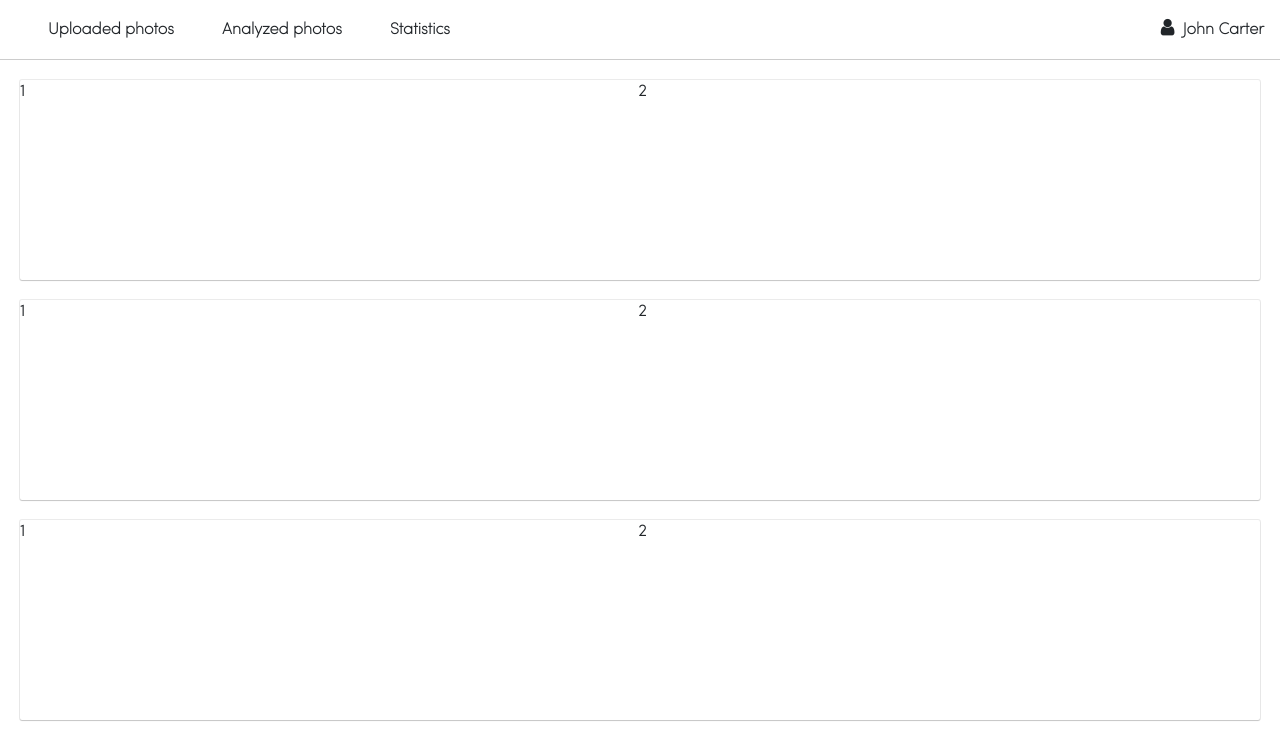
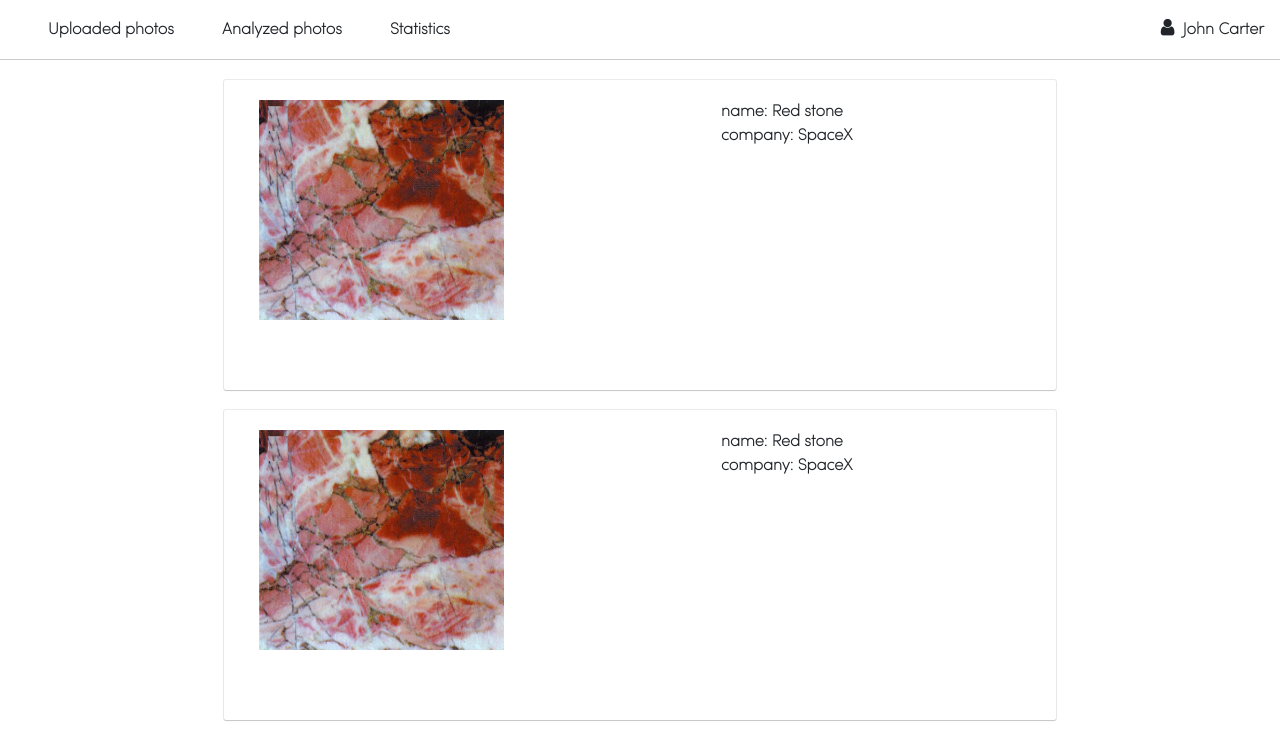
Before and after one commit to ValeriyBilyk/DefectRecognition, an Angular app: page /main/uploadedPhotos in a window 1280 px wide. Shown: the top 738 px of the page. Built offline with nearby package versions, Linux system fonts and the light colour scheme.

Commit message:
adjust layout, list photo item

```diff
--- a/src/app/app.component.scss
+++ b/src/app/app.component.scss
@@ -1,3 +1,3 @@
 .dr-wrapper {
-  min-width: 750px;
+  min-width: 900px;
 }
--- a/src/app/main-page/main-page.component.scss
+++ b/src/app/main-page/main-page.component.scss
@@ -11,10 +11,10 @@ ul {
 .dr-navigation {
   width: 100%;
   height: 60px;
+  min-width: 600px;
   border-bottom: 1px solid $dr-border-color;
   position: fixed;
   top: 0;
-  left: 0;
   z-index: 99999;
   background-color: #fff;
 }
@@ -24,6 +24,6 @@ ul {
 }
 
 .dr-content {
-  padding: 60px 20px 20px;
+  padding: 60px 0 20px;
   position: relative;
 }
--- a/src/app/shared/list-photo-item/list-photo-item.component.html
+++ b/src/app/shared/list-photo-item/list-photo-item.component.html
@@ -1,4 +1,9 @@
-<div class="d-flex dr-photo-list-item">
-  <div class="dr-default-flex-grow">1</div>
-  <div class="dr-default-flex-grow">2</div>
+<div class="row dr-photo-list-item">
+  <div class="col-7">
+    <img class="dr-stone-img" src="../../../assets/red-stone.jpg">
+  </div>
+  <div class="col-5 d-flex flex-column">
+    <div>name: Red stone</div>
+    <div>company: SpaceX</div>
+  </div>
 </div>
--- a/src/app/shared/list-photo-item/list-photo-item.component.scss
+++ b/src/app/shared/list-photo-item/list-photo-item.component.scss
@@ -1,4 +1,9 @@
 @import '../../../styles';
+
+:host{
+  display: flex;
+  justify-content: center;
+}
 
 .dr-default-flex-grow {
   flex-grow: 1;
@@ -6,7 +11,15 @@
 
 .dr-photo-list-item {
   margin-top: 20px;
-  height: 200px;
+  width: 65%;
+  min-width: 550px;
+  padding: 20px;
+  height: 310px;
   box-shadow: 0 1px 1px 0 rgba(0,0,0,0.16), 0 0 0 1px rgba(0,0,0,0.08);
   border-radius: 2px;
 }
+
+.dr-stone-img {
+  width: 245px;
+  height: 220px;
+}
--- a/src/app/shared/list-photo/list-photo.component.html
+++ b/src/app/shared/list-photo/list-photo.component.html
@@ -1 +1,3 @@
-<app-list-photo-item *ngFor="let item of items"></app-list-photo-item>
+<div class="d-flex flex-column justify-content-center w-100">
+  <app-list-photo-item *ngFor="let item of items"></app-list-photo-item>
+</div>
```
Also changed, not shown: src/assets/red-stone.jpg (added).
